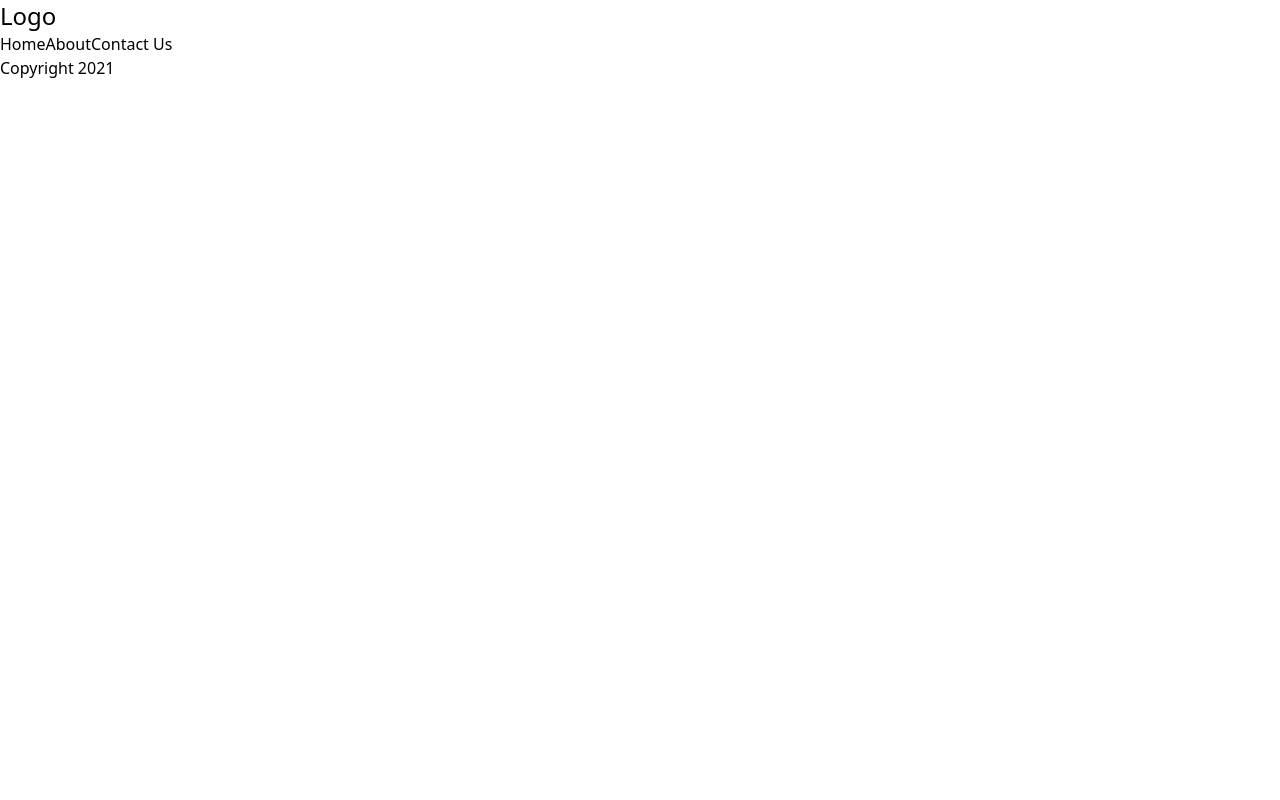
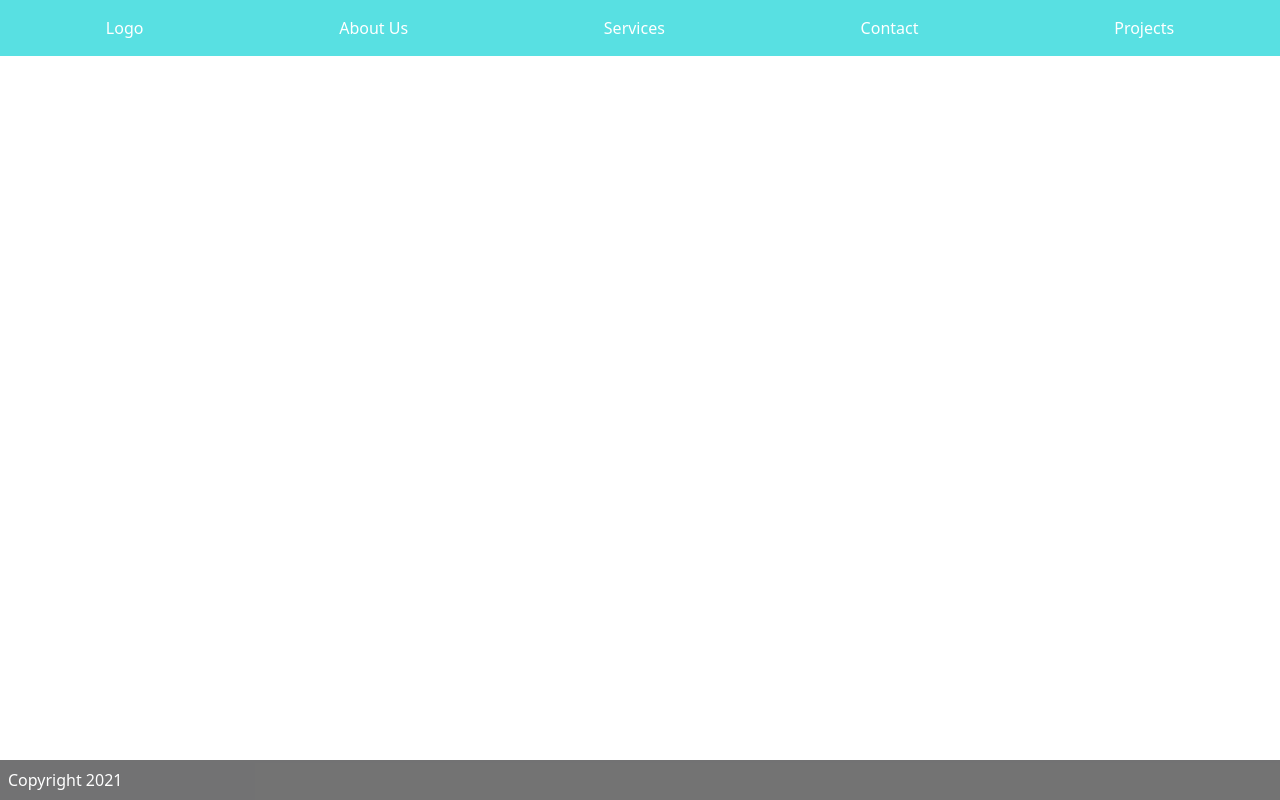
Before and after one commit to kpla001/jag-roofing, a Next.js app: page / in a window 1280 px wide. Built offline with nearby package versions, Linux system fonts and the light colour scheme.

Commit message:
(styles): add styles to navbar and footer

```diff
--- a/components/Footer/Footer.jsx
+++ b/components/Footer/Footer.jsx
@@ -1,7 +1,9 @@
+import styles from './Footer.module.css'
+
 export default function Footer() {
-    return (
-        <div className="footer">
-            Copyright 2021
-        </div>
-    )
+  return (
+    <div className={styles.footer}>
+      <div>Copyright 2021</div>
+    </div>
+  )
 }
--- /dev/null
+++ b/components/Footer/Footer.module.css
@@ -0,0 +1,9 @@
+div.footer {
+  width: 100%;
+  display: block;
+  position: absolute;
+  bottom: 0;
+  padding: 0.5em 0.5em 0.5em 0.5em;
+  color: white;
+  background-color: rgba(13, 13, 14, 0.582);
+}
--- a/components/Navbar/Navbar.jsx
+++ b/components/Navbar/Navbar.jsx
@@ -1,14 +1,26 @@
 import Link from 'next/link'
+import styles from './Navbar.module.css'
 
 export default function Navbar() {
-    return (
-        <nav className="navbar">
-            <div className="logo">
-                <h1>Logo</h1>
-            </div>
-            <Link href="/"><a>Home</a></Link>
-            <Link href="/about"><a>About</a></Link>
-            <Link href="/contact"><a>Contact Us</a></Link>
-        </nav>
-    )
+  return (
+    <nav className={styles.navbar}>
+      <div className={styles.navbarLinksContainer}>
+        <Link href="/">
+          <a>Logo</a>
+        </Link>
+        <Link href="/about">
+          <a>About Us</a>
+        </Link>
+        <Link href="/services">
+          <a>Services</a>
+        </Link>
+        <Link href="/contact">
+          <a>Contact</a>
+        </Link>
+        <Link href="/projects">
+          <a>Projects</a>
+        </Link>
+      </div>
+    </nav>
+  )
 }
--- /dev/null
+++ b/components/Navbar/Navbar.module.css
@@ -0,0 +1,17 @@
+nav.navbar {
+  background-color: #58e0e2;
+  padding: 1em 0.5em 1em 0.5em;
+  color: #fff;
+  display: block;
+}
+
+div.navbarLinksContainer {
+  width: 100%;
+  display: flex;
+  justify-content: space-around;
+}
+
+.navbarLinksContainer a {
+  text-decoration: none;
+  font-weight: 500;
+}
--- a/pages/index.js
+++ b/pages/index.js
@@ -1,19 +1,20 @@
-import Head from 'next/head'
-import Image from 'next/image'
-import Navbar from '../components/Navbar/Navbar'
+import Head from "next/head";
+import Image from "next/image";
+import Navbar from "../components/Navbar/Navbar";
 
 export default function Home() {
   return (
     <div>
       <Head>
         <title>Home - JAG Roofing Solutions</title>
-        <meta name="JAG Roofing" content="JAG Roofing Solutions" />
+        <meta
+          name="JAG Roofing"
+          content="JAG Roofing Solutions - South Florida roofing & waterproofing"
+        />
         <link rel="icon" href="/favicon.ico" />
       </Head>
 
-      <main>
-
-      </main>
+      <main></main>
     </div>
-  )
+  );
 }
--- a/styles/globals.css
+++ b/styles/globals.css
@@ -2,11 +2,17 @@
 @tailwind components;
 @tailwind utilities;
 
-@layer base {
+html,
+main {
+  margin: 0;
+  padding: 0;
+}
+
+/* @layer base {
   h1 {
     @apply text-2xl;
   }
   h2 {
     @apply text-xl;
   }
-}
+} */
```
Also changed, not shown: 2 other files (tests, documents, lock files or other folders).
